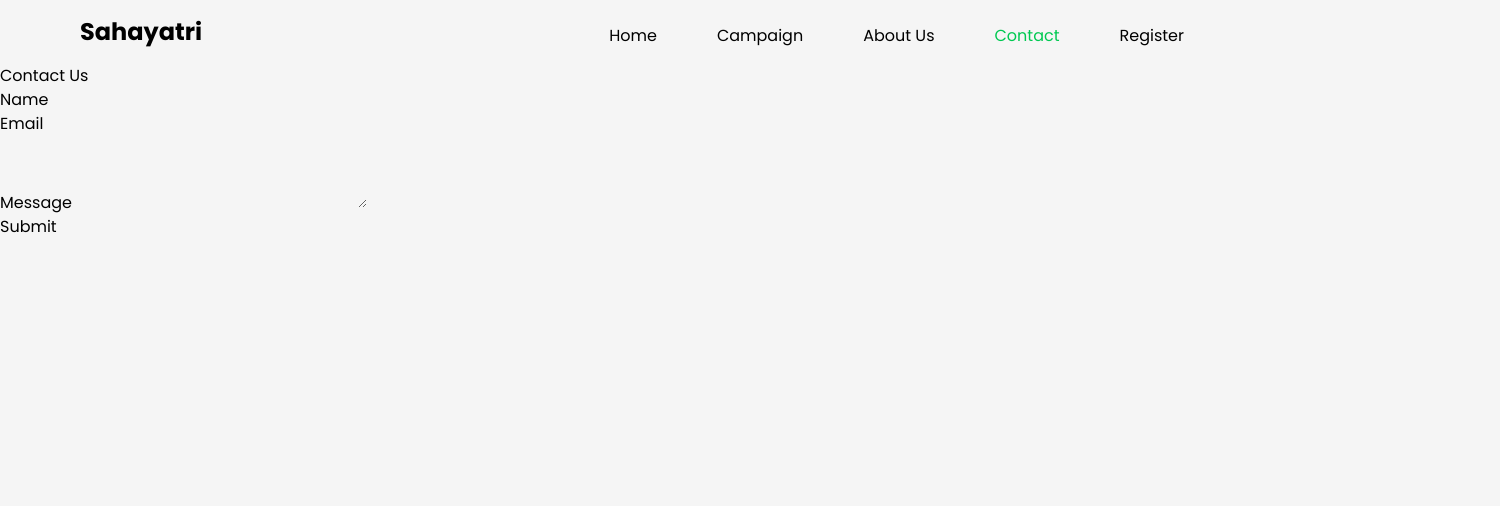
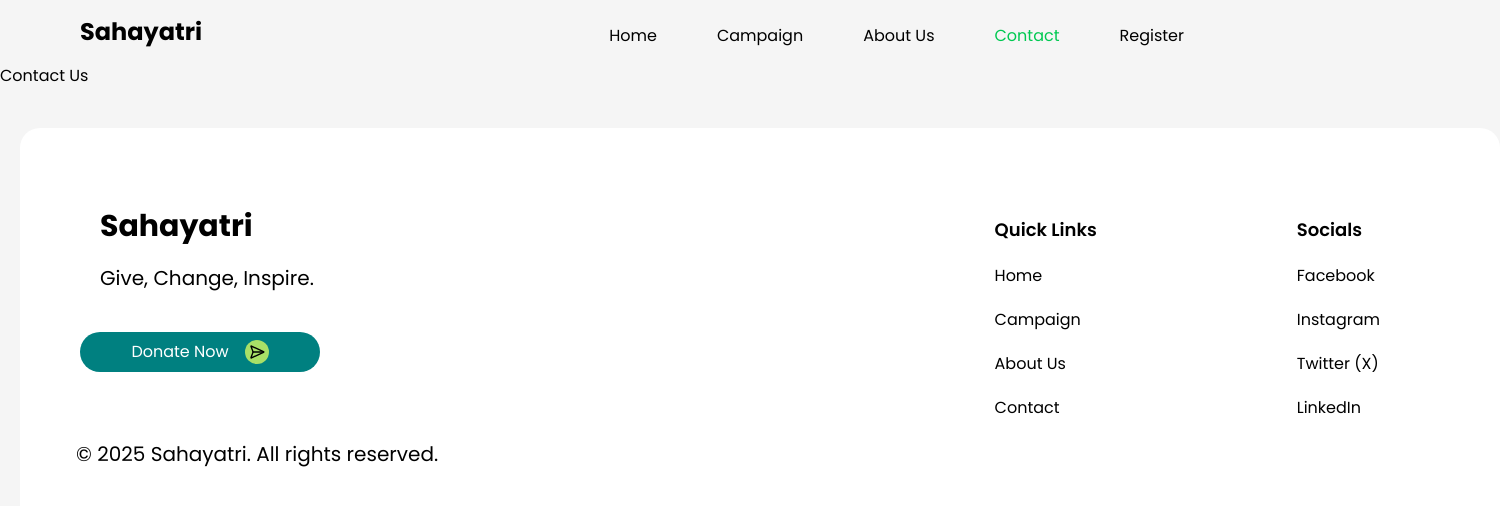
Before and after one commit to DrishyaShrestha09/Sahayatri, a React (Vite) app in the folder client/: page /contact in a window 1280 px wide. Shown: the top 506 px of the page, 1500 px wide, since content can reach past the window. Built offline with nearby package versions, Linux system fonts and the light colour scheme.

Commit message:
added footer sec

```diff
--- a/client/src/pages/contact.jsx
+++ b/client/src/pages/contact.jsx
@@ -1,32 +1,13 @@
 import '../index.css';
+import Footer from "../components/Footer";
 const Contact = () => {
   return (
     <div>
       <div className="form">
         <h2>Contact Us</h2>
-        <form>
-          <div className="form-group">
-            <label for="name">Name</label>
-            <input type="text" className="form-control" id="name" required />
-          </div>
-          <div className="form-group">
-            <label for="email">Email</label>
-            <input type="email" className="form-control" id="email" required />
-          </div>
-          <div className="form-group">
-            <label for="message">Message</label>
-            <textarea
-              className="form-control"
-              id="message"
-              rows="3"
-              required
-            ></textarea>
-          </div>
-          <button type="submit" className="btn btn-primary">
-            Submit
-          </button>
-        </form>
+
       </div>
+      <Footer />
     </div>
   )
 }
```
